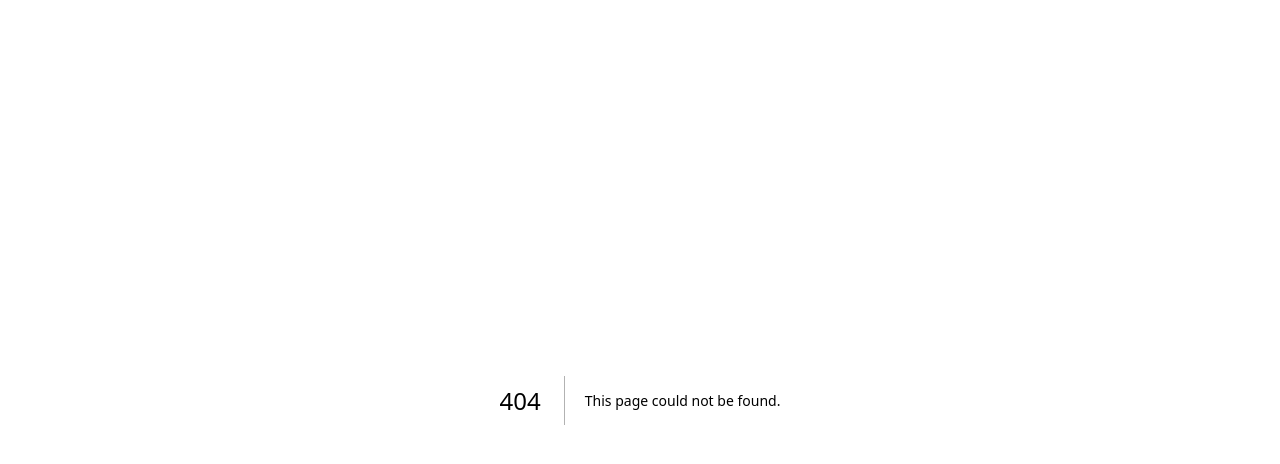
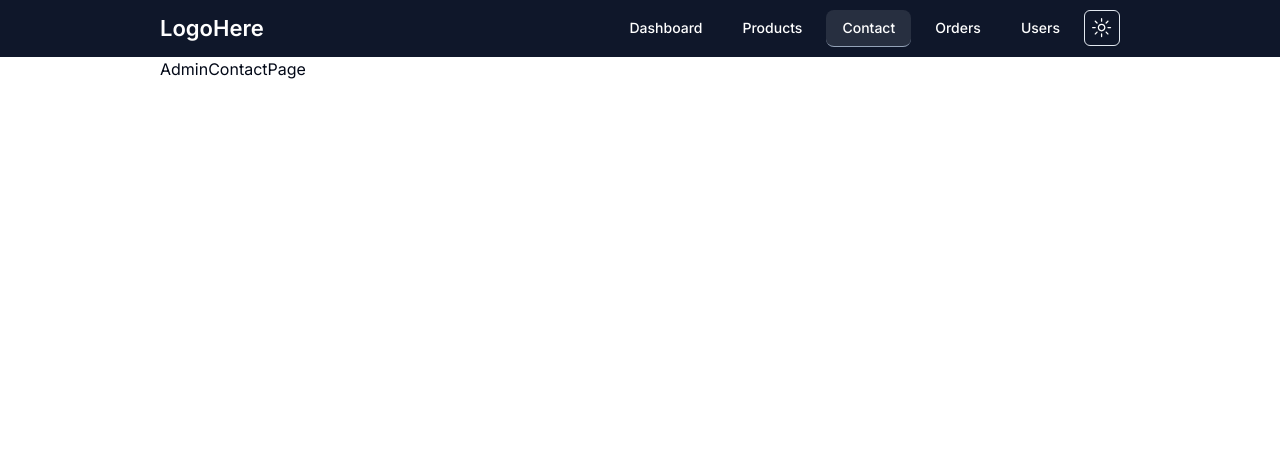
Before and after one commit to shubhamxdd/e-commerce, a Next.js app: page /admin/contact in a window 1280 px wide. Before the commit this address had no page. Shown: the top 464 px of the page. Built offline with nearby package versions, Linux system fonts and the light colour scheme.

Commit message:
add a new page and link

```diff
--- a/app/(admin)/_components/AdminHeader.tsx
+++ b/app/(admin)/_components/AdminHeader.tsx
@@ -11,6 +11,10 @@ export const adminNavLinks = [
   {
     name: "Products",
     href: "/admin/products",
+  },
+  {
+    name: "Contact",
+    href: "/admin/contact",
   },
   {
     name: "Orders",
--- /dev/null
+++ b/app/(admin)/admin/contact/page.tsx
@@ -0,0 +1,5 @@
+const AdminContactPage = () => {
+  return <div>AdminContactPage</div>;
+};
+
+export default AdminContactPage;
```
